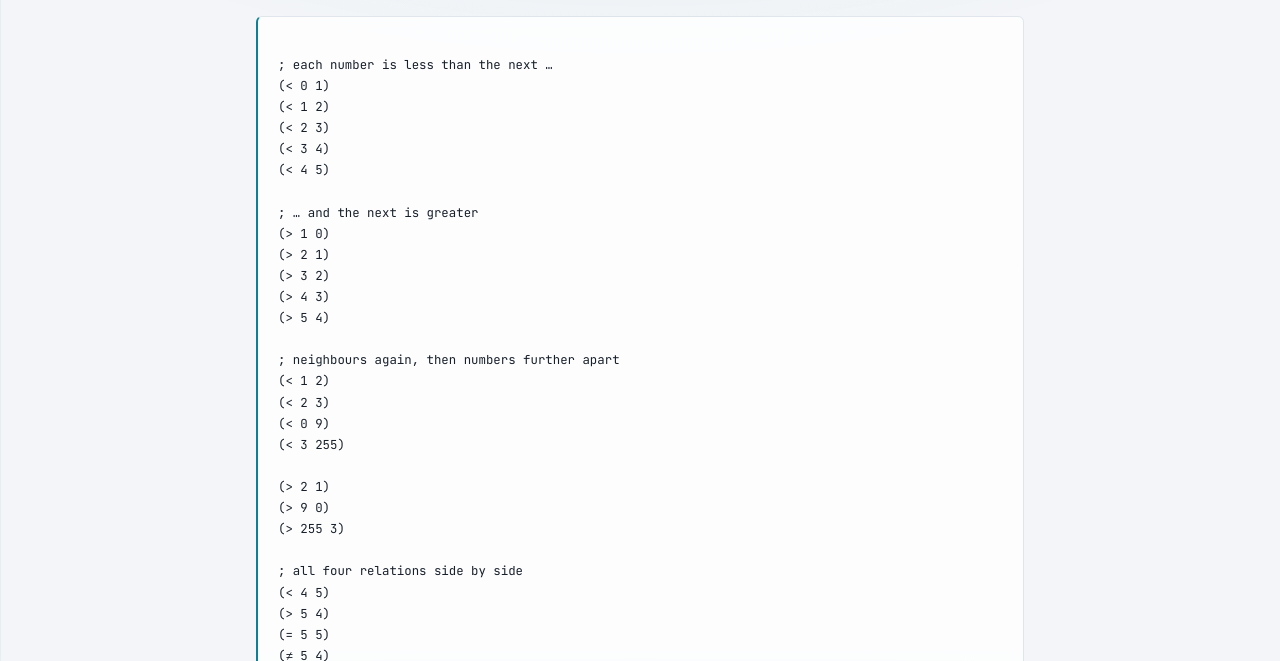
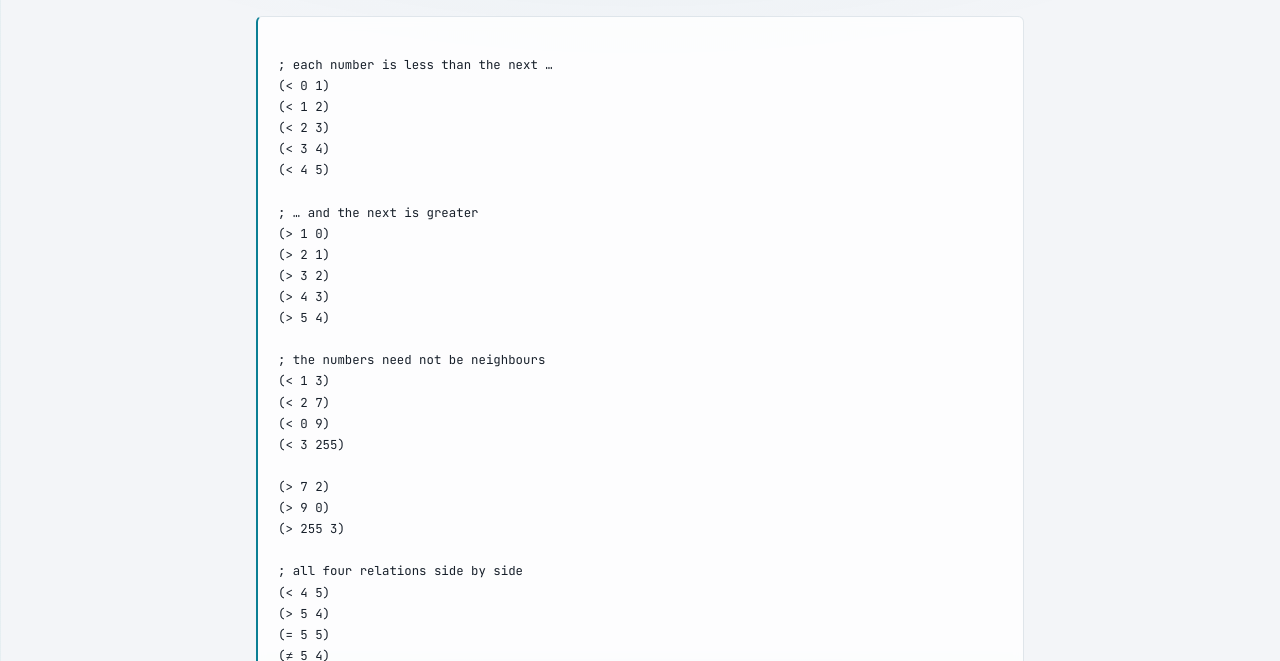
Before and after one commit to narve/cosmic-language, a website: page site/lessons/100-order.html in a window 1280 px wide. Shown: the part 139-800 px from the top of the page. Drawn offline with Linux system fonts and the light colour scheme.

Commit message:
Show numbers further apart in the order lesson
The block under "need not be neighbours" repeated three neighbour pairs
from the blocks above; they are now (< 1 3), (< 2 7) and (> 7 2).

Co-Authored-By: Claude Opus 5.5 <noreply@anthropic.com>

```diff
--- a/site/lessons/100-order.html
+++ b/site/lessons/100-order.html
@@ -26,13 +26,13 @@
 (&gt; 4 3)
 (&gt; 5 4)
 
-; neighbours again, then numbers further apart
-(&lt; 1 2)
-(&lt; 2 3)
+; the numbers need not be neighbours
+(&lt; 1 3)
+(&lt; 2 7)
 (&lt; 0 9)
 (&lt; 3 255)
 
-(&gt; 2 1)
+(&gt; 7 2)
 (&gt; 9 0)
 (&gt; 255 3)
 
```
